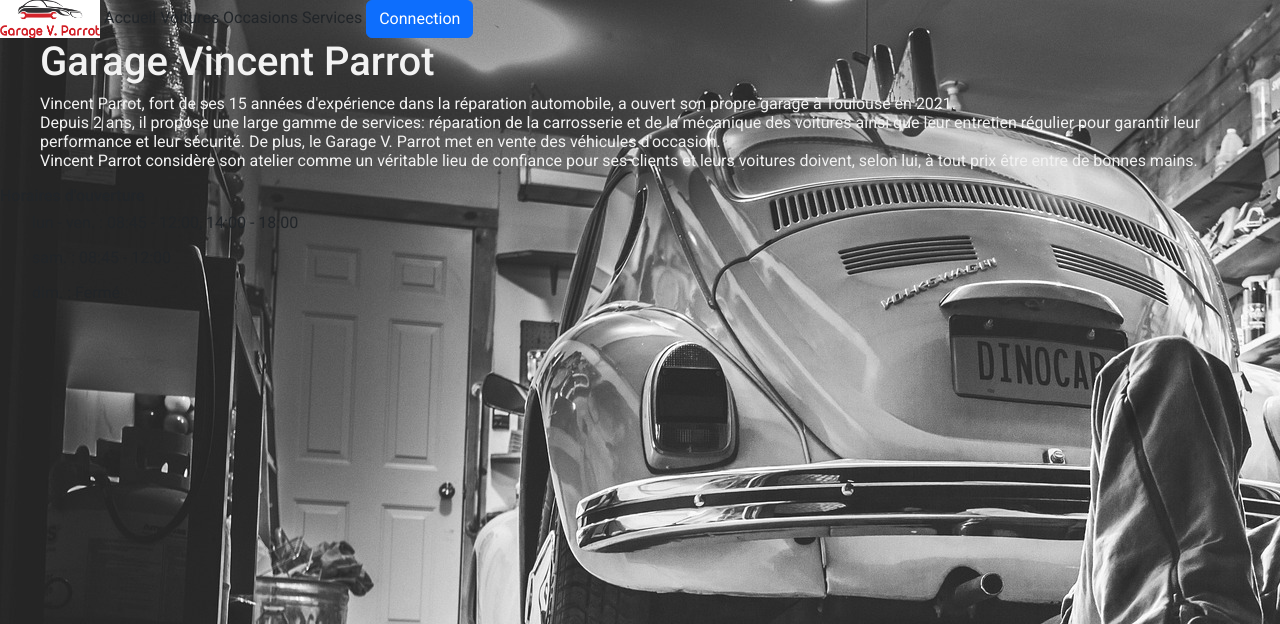
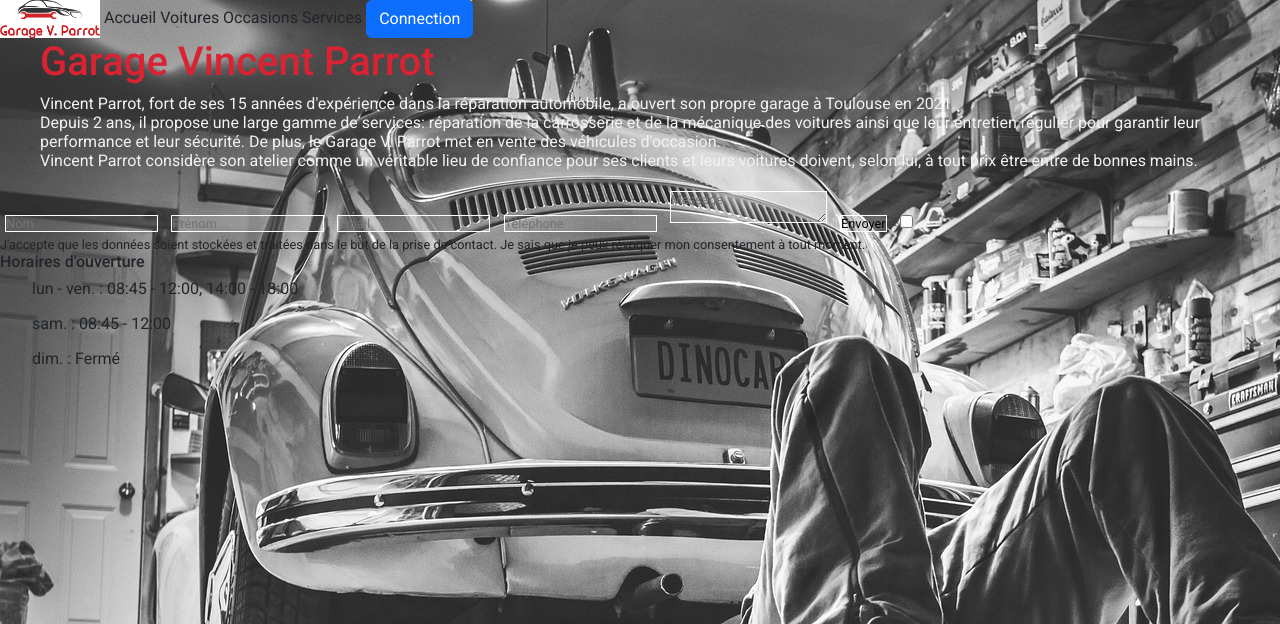
Before and after one commit to KevinMaze/ECF-studi-2023, a PHP site: page / in a window 1280 px wide. Shown: the top 624 px of the page. Run offline with PHP 8.4, Linux system fonts and the light colour scheme.

Commit message:
add form

```diff
--- a/css/style.css
+++ b/css/style.css
@@ -9,13 +9,15 @@
 /*** VARIABLE ***/
 :root {
   --main-p-color: #F2F2F2;
-  --main-title-color: #D92332:
+  --main-title-color: #D92332;
 }
 
 /*** BODY ***/
 body {
-    font-family: 'Roboto', sans-serif;
-    background-image: url("/assets/bgVoiture.jpg");
+  font-family: 'Roboto', sans-serif;
+  background-image: url("/assets/bgVoiture.jpg");
+  background-position-x: 50%;
+  background-position-y: 0%;
 }
 
 
@@ -24,4 +26,31 @@ body {
   color: var(--main-p-color);
 }
 
+.section h1 {
+  color: var(--main-title-color);
+}
+
 /** FOOTER ***/
+.form {
+  display: block;
+  font-size: 0.8em;
+}
+
+.form input, textarea{
+  background: rgba(255, 255, 255, 0.1);
+  /* width: 100%; */
+  border: 1px solid white;
+  margin: 5px;
+}
+
+input:focus{
+  background-color: white;
+}
+
+/*** MEDIA QUERY ***/
+@media screen and (min-width: 586px){
+  body {
+    background-repeat: no-repeat;
+    /* background-size: cover; */
+  }
+}
--- a/templates/footer.html
+++ b/templates/footer.html
@@ -1,4 +1,23 @@
     <footer class="footer">
+        <div  class="form">
+            <form action="" method="post">
+
+                <label for="field-firstname"><input name="firstname" id="field-firstname" placeholder="Nom"></label>
+
+                <label for="field-lastname"><input name="lastname" id="field-lastname" placeholder="Prénom"></label>
+
+                <label for="field-email"><input name="email" id="field-email" placeholder="Email"></label>
+
+                <label for="field-number-phone"><input name="phone" id="field-number-phone" placeholder="Téléphone"></label>
+
+                <label for="field-message"><textarea name="message" id="field-message" placeholder="Message"></textarea></label>
+
+                <input type="submit" value="Envoyer">
+
+                <input type="checkbox" name="accept" id=""><label for="accept">J'accepte que les données soient stockées et traitées dans le but de la prise de contact. Je sais que je peux révoquer mon consentement à tout moment.</label>
+            </form>
+        </div>
+
         <div>
             <h6>Horaires d'ouverture</h6>
             <li>
@@ -10,6 +29,7 @@
 
 
     </footer>
+</div
 
 <script src="script.js"></script>
 <script src="https://cdn.jsdelivr.net/npm/bootstrap@5.3.0/dist/js/bootstrap.bundle.min.js" integrity="sha384-geWF76RCwLtnZ8qwWowPQNguL3RmwHVBC9FhGdlKrxdiJJigb/j/68SIy3Te4Bkz" crossorigin="anonymous"></script>
--- a/templates/header.html
+++ b/templates/header.html
@@ -13,8 +13,9 @@
         <link rel="preconnect" href="https://fonts.gstatic.com" crossorigin>
         <link href="https://fonts.googleapis.com/css2?family=Roboto:ital,wght@0,100;0,300;0,400;0,500;0,700;0,900;1,100;1,300;1,400;1,500;1,700;1,900&display=swap" rel="stylesheet">
     </head>
-    <body>
+    <body class="background-image">
 
+        <div>
             <header>
                 <nav>
                     <img src="/assets/logo.png" alt="logo du garage" width=100>
```
Lines whose indentation alone changed are shown as unchanged.
